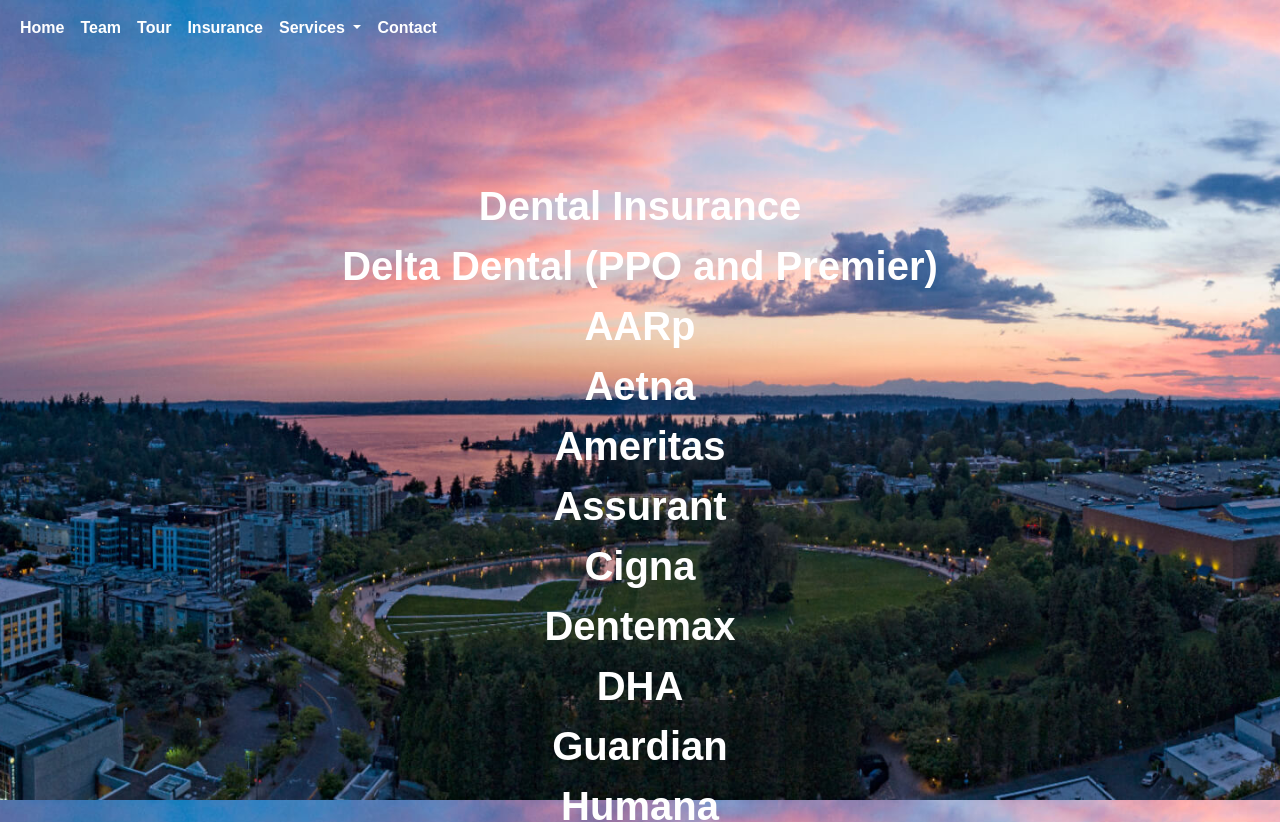
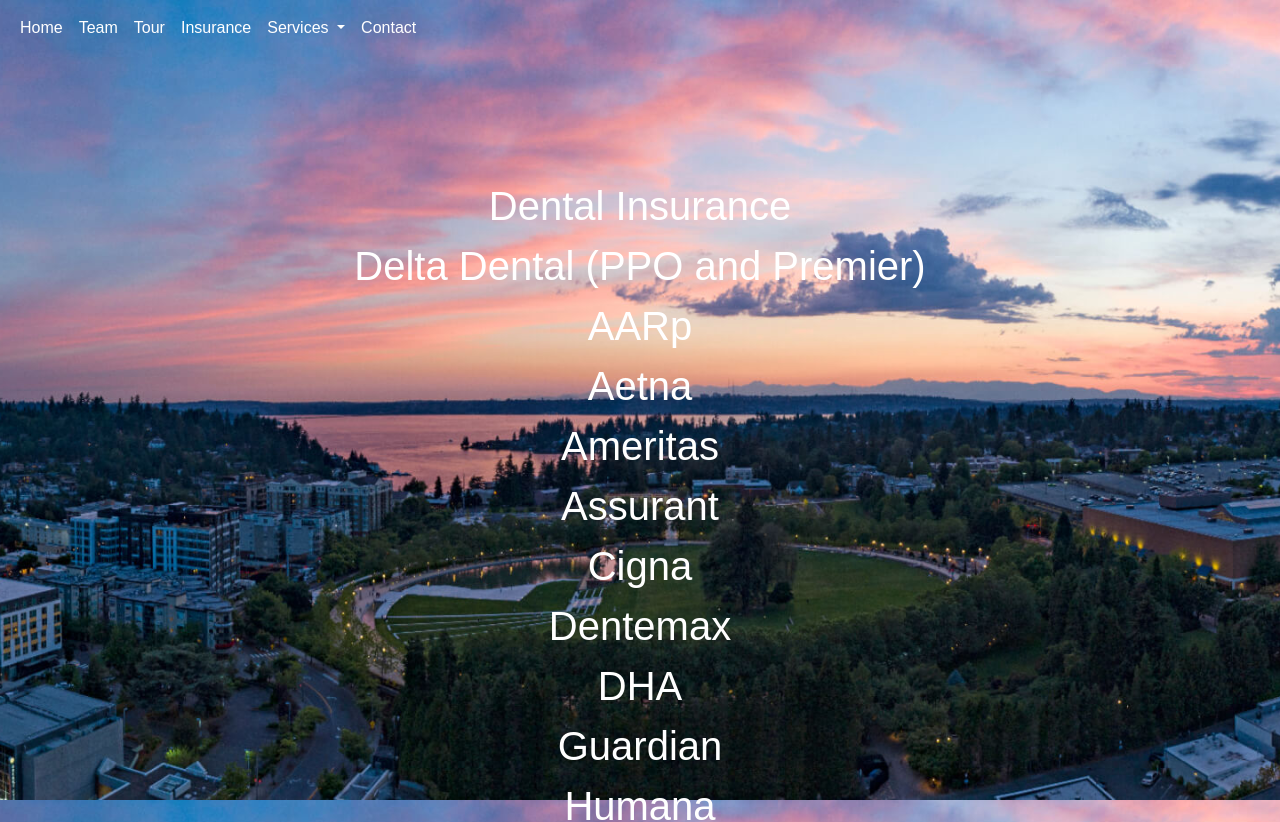
Before and after one commit to dsedway/Redmond-Web-Renovators, a plain HTML site: page insurance.html in a window 1280 px wide. Shown: the top 822 px of the page. Drawn offline with nearby package versions, Linux system fonts and the light colour scheme; a web font is replaced by a local one.

Commit message:
font weight changed to 400

```diff
--- a/insurance.html
+++ b/insurance.html
@@ -17,14 +17,14 @@
             background: url('../images/eastsidepark.jpg') no-repeat center center fixed;
             background-size: cover;
             font-family: "ofelia-text", sans-serif;
-            font-weight: 600;
+            font-weight: 400;
 
         }
 
         h1,
         p {
             font-family: "ofelia-text", sans-serif;
-            font-weight: 600;
+            font-weight: 400;
         }
     </style>
 </head>
```
Also changed, not shown: meet_the_team.html (+2 -2 lines).
